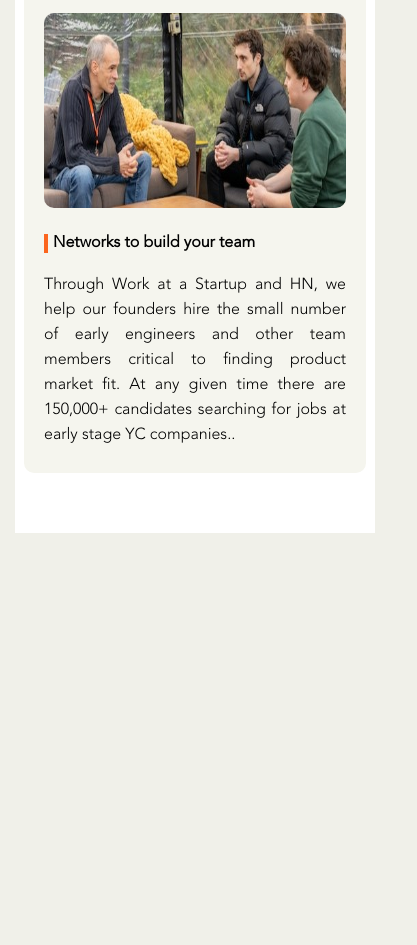
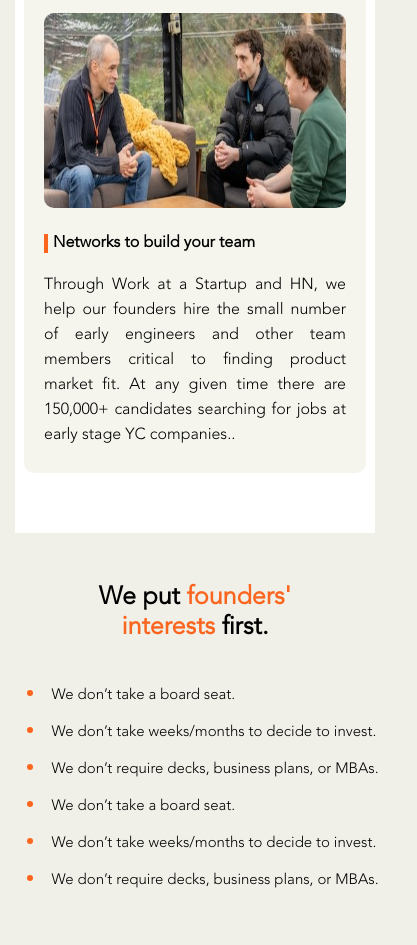
Before and after one commit to Balesh-v/Y-combinator-clone, a plain HTML site: page Y-com/index.html in a window 390 px wide. Shown: the part 6037-6982 px from the top of the page, 417 px wide, since content can reach past the window. Before the commit the page ends 6620 px from the top, so only its background shows below. Drawn offline with Linux system fonts and the light colour scheme.

Commit message:
founder-intersest

```diff
--- a/Y-com/index.html
+++ b/Y-com/index.html
@@ -534,7 +534,39 @@
 
       <!-- ------------------------------------- founder - section ---------------------->
 
+      <section id="founder-interest">
+        <div class="headings">
+          <h1>We put <span class="highlight"> founders' interests </span> first.</h1>
+        </div>
+
+        <div id="item-box">
+          <div class="item">
+            <ul>
+              <li>We don’t take a board seat.</li>
+              <li>We don’t take weeks/months to decide to invest.</li>
+              <li>We don’t require decks, business plans, or MBAs.</li>
+            </ul>
+          </div>
+          <div class="item">
+            <ul>
+              <li>We don’t take a board seat.</li>
+              <li>We don’t take weeks/months to decide to invest.</li>
+              <li>We don’t require decks, business plans, or MBAs.</li>
+            </ul>
+          </div>
+        </div>
+
+        <div class="imges">
+          <img src="Images/orange.jpg" alt="">
+          <img src="Images/table.jpg" alt="">
+          <img src="Images/mea.jpg" alt="">
+        </div>
+
+      </section>
+
     </main>
+
+
 
     <script src="script.js"></script>
   </body>
--- a/Y-com/style respons.css
+++ b/Y-com/style respons.css
@@ -180,7 +180,7 @@
   .card-section-grid {
     display: flex;
     flex-direction: column;
-    padding: 20px 0px ;
+    padding: 20px 0px;
   }
 
   .box1 {
@@ -192,11 +192,38 @@
     padding: 20px;
   }
 
-  .tmg{
+  .tmg {
     margin-top: 10px;
     width: 100%;
+  }
+  /* --------------------------------- founder interection ---------------------------- */
 
+  .headings {
+    margin: auto;
+    width: 70%;
+  }
+
+  #item-box {
+    display: flex;
+    flex-direction: column;
+    margin-top: 30px;
+  }
+
+  .item {
+    border: none;
+    padding: 0px;
+    margin: 0px;
+    margin-left: 40px;
+    width: fit-content;
+  }
+
+  .item ul li {
+    font-size: 15px;
+    padding: 5px;
+    width: 110%;
+  }
+
+  .imges{
+    display: none;
   }
 }
-
-/* --------------------------------- founder interection ---------------------------- */
--- a/Y-com/style.css
+++ b/Y-com/style.css
@@ -438,3 +438,51 @@ body {
 }
 
 /* ---------------------------------- funder-interest --------------------- */
+
+#founder-interest{
+  display: flex;
+  justify-content: center;
+  align-self: center;
+  flex-direction: column;
+  padding-bottom:50px ;
+}
+
+#founder-interest h1{
+  text-align: center;
+  font-size: 25px;
+}
+
+
+#item-box{
+  display: flex;
+  justify-content: center;
+  align-items:center ;
+
+}
+
+.item{
+  padding: 30px;
+  margin: 20px 50px;
+  width: fit-content;
+}
+
+.item ul li{
+  padding: 10px;
+}
+
+li::marker{
+  list-style-position: inside;
+  font-size: 25px;
+   color: #fb651e;
+}
+
+.imges{
+  display: flex;
+  gap: 30px;
+  margin-left: 150px;
+  /* border-radius: 2px ; */
+}
+
+.imges img{
+  border-radius: 5px;
+}
```
